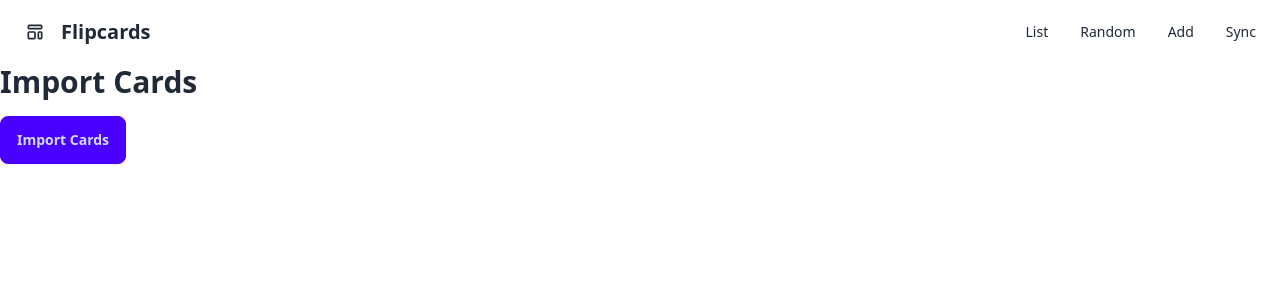
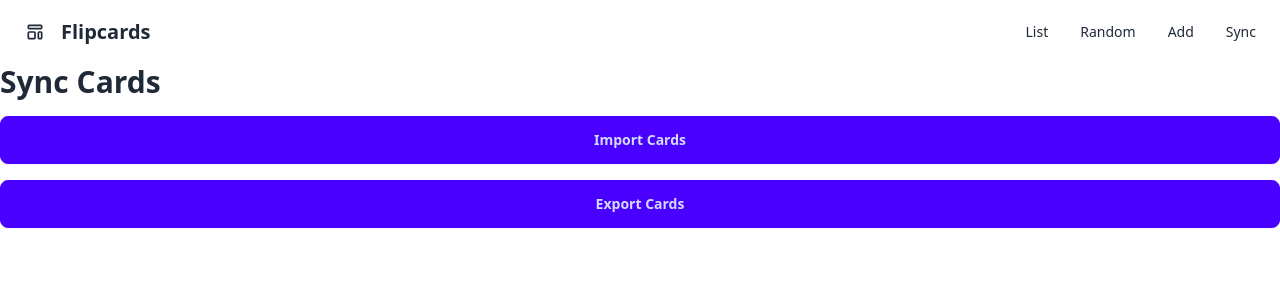
Before and after one commit to jbarszczewski/flipcards, a React (Vite) app: page /flipcards/cards/sync in a window 1280 px wide. Shown: the top 300 px of the page. Built offline with nearby package versions, Linux system fonts and the light colour scheme.

Commit message:
add export csv

```diff
--- a/src/app/routes/add-card.tsx
+++ b/src/app/routes/add-card.tsx
@@ -4,8 +4,10 @@ import AddCard from "../../features/cards/components/add-card";
 const AddCardRoute = () => {
   return (
     <MainLayout>
-      <h1>Add Card</h1>
-      <AddCard />
+      <div className="flex flex-col gap-4">
+        <h1 className="text-3xl font-bold">Add Card</h1>
+        <AddCard />
+      </div>
     </MainLayout>
   );
 };
--- a/src/app/routes/home.tsx
+++ b/src/app/routes/home.tsx
@@ -4,8 +4,10 @@ import CardsList from "../../features/cards/components/cards-list";
 const HomeRoute = () => {
   return (
     <MainLayout>
-      <h1>Home</h1>
-      <CardsList />
+      <div className="flex flex-col gap-4">
+        <h1 className="text-3xl font-bold">Home</h1>
+        <CardsList />
+      </div>
     </MainLayout>
   );
 };
--- a/src/app/routes/random-card.tsx
+++ b/src/app/routes/random-card.tsx
@@ -19,13 +19,15 @@ const RandomCardRoute = () => {
 
   return (
     <MainLayout>
-      <h1>Random Card</h1>
+      <div className="flex flex-col gap-4">
+        <h1 className="text-3xl font-bold">Random Card</h1>
         <button className="btn btn-primary" onClick={handleGetRandomCard}>
           Get Random Card
         </button>
         {card && (
           <Card card={card} updateCard={updateCard} removeCard={removeCard} />
         )}
+      </div>
     </MainLayout>
   );
 };
--- a/src/app/routes/sync-cards.tsx
+++ b/src/app/routes/sync-cards.tsx
@@ -4,7 +4,7 @@ import { useCardStore } from "../../features/cards/stores/use-card-store";
 
 const SyncCardsRoute = () => {
   const inputRef = useRef<HTMLInputElement>(null);
-  const { importCardsFromCSV } = useCardStore();
+  const { importCardsFromCSV, exportCardsToCSV } = useCardStore();
 
   const handleFileChange = (event: ChangeEvent<HTMLInputElement>) => {
     const file = event.target.files?.[0];
@@ -15,7 +15,8 @@ const SyncCardsRoute = () => {
 
   return (
     <MainLayout>
-      <h1 className="text-3xl font-bold mb-4">Import Cards</h1>
+      <div className="flex flex-col gap-4">
+        <h1 className="text-3xl font-bold">Sync Cards</h1>
         <input
           type="file"
           ref={inputRef}
@@ -27,6 +28,10 @@ const SyncCardsRoute = () => {
           onClick={() => inputRef.current?.click()}>
           Import Cards
         </button>
+        <button className="btn btn-primary" onClick={() => exportCardsToCSV()}>
+          Export Cards
+        </button>
+      </div>
     </MainLayout>
   );
 };
--- a/src/features/cards/stores/use-card-store.ts
+++ b/src/features/cards/stores/use-card-store.ts
@@ -9,11 +9,12 @@ interface CardState {
   removeCard: (cardId: string) => void;
   updateCard: (updatedCard: Flipcard) => void;
   importCardsFromCSV: (file: File) => void;
+  exportCardsToCSV: () => void;
 }
 
 export const useCardStore = create<CardState>()(
   persist(
-    (set) => ({
+    (set, get) => ({
       cards: [],
       addCard: (card) => set((state) => ({ cards: [...state.cards, card] })),
       removeCard: (cardId) =>
@@ -26,9 +27,19 @@ export const useCardStore = create<CardState>()(
           skipEmptyLines: true,
           dynamicTyping: true,
           complete: (results) => {
-            // todo: Merge cards from CSV with existing cards making sure to avoid duplicates based on id
-            // In case of same id, use values from CSV file
-            set((state) => ({ cards: [...state.cards, ...results.data] }));
+            set((state) => {
+              const uniqueCards = [...state.cards, ...results.data].reduce(
+                (acc, card) => {
+                  const existingCard = acc.find((c) => c.id === card.id);
+                  if (existingCard) {
+                    return acc.map((c) => (c.id === card.id ? card : c));
+                  }
+                  return [...acc, card];
+                },
+                [] as Flipcard[],
+              );
+              return { cards: uniqueCards };
+            });
           },
         });
       },
@@ -38,6 +49,18 @@ export const useCardStore = create<CardState>()(
             card.id === updatedCard.id ? updatedCard : card,
           ),
         })),
+      exportCardsToCSV: () => {
+        const csv = Papa.unparse(get().cards);
+        const blob = new Blob([csv], { type: "text/csv;charset=utf-8;" });
+        const url = URL.createObjectURL(blob);
+        const link = document.createElement("a");
+        link.setAttribute("href", url);
+        link.setAttribute("download", "cards.csv");
+        link.style.visibility = "hidden";
+        document.body.appendChild(link);
+        link.click();
+        document.body.removeChild(link);
+      },
     }),
     { name: "card-storage" },
   ),
```
Lines whose indentation alone changed are shown as unchanged.
